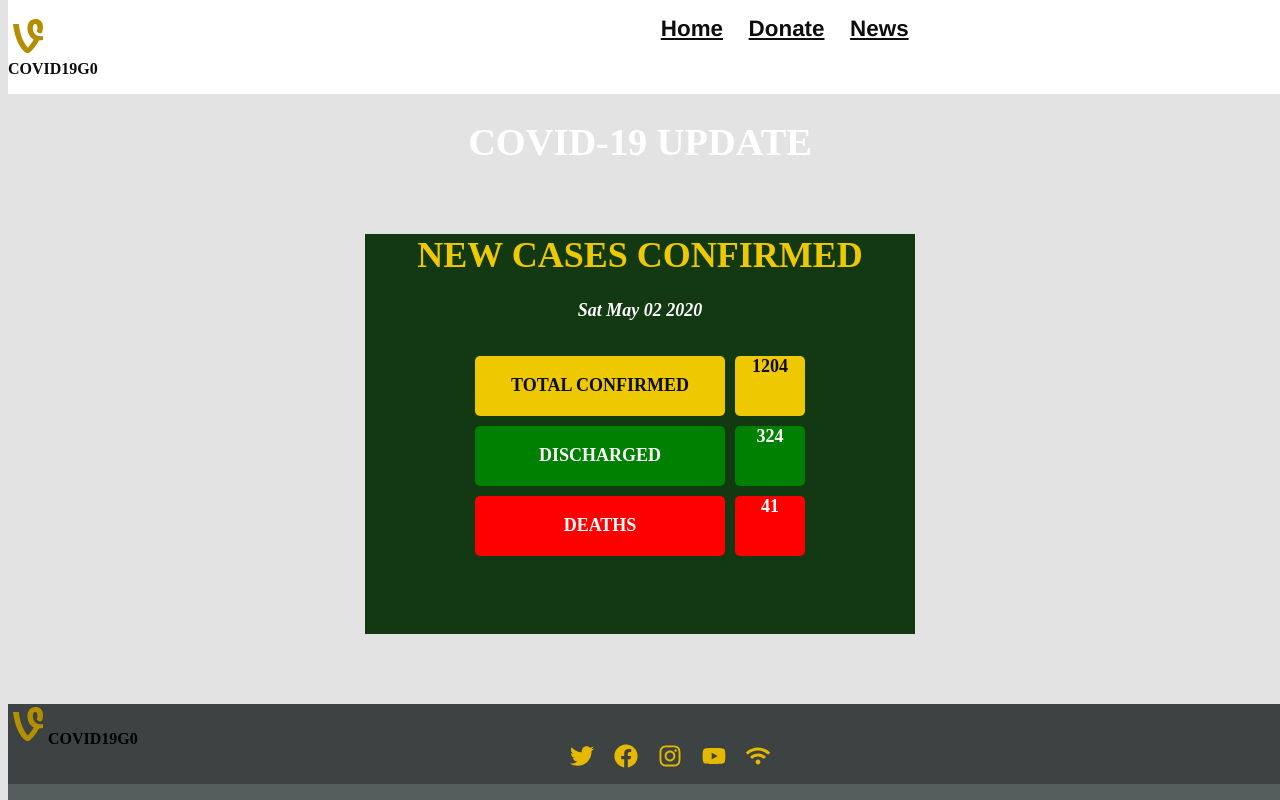
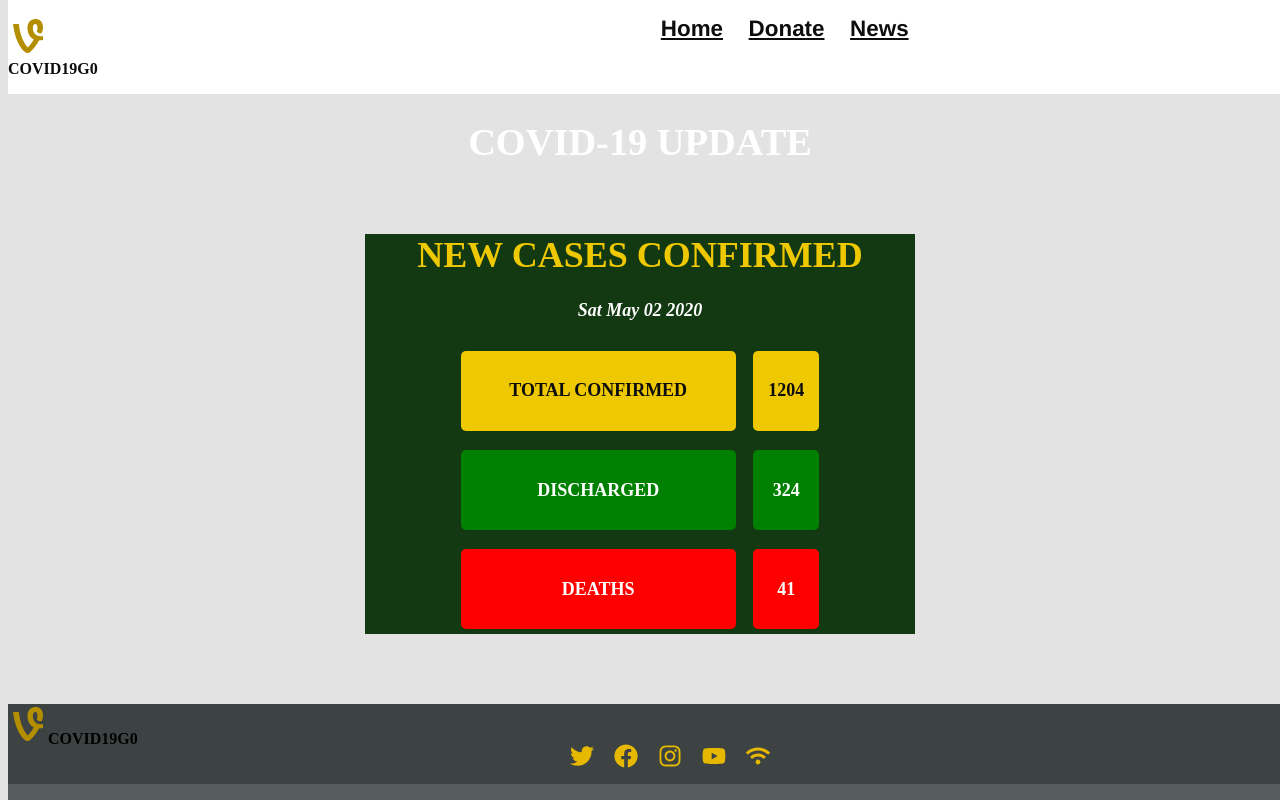
Before and after one commit to KelahKelah/covid19Go, a React (Create React App) app in the folder covid19go/: page / in a window 1280 px wide. Shown: the top 800 px of the page. Built offline with nearby package versions, Linux system fonts and the light colour scheme.

Commit message:
achieved centering of text in card

```diff
--- a/covid19go/src/pages/Home/Home.css
+++ b/covid19go/src/pages/Home/Home.css
@@ -2,7 +2,7 @@
   background-color: #133913;
   width: 550px;
   height: 400px;
-    margin: 70px auto  ;
+  margin: 70px auto;
   text-align: center;
   font-weight: bold;
   font-size: large;
@@ -16,10 +16,9 @@
 }
 .title {
   color: #eec800;
-
 }
 div div label {
-    display: inline
+  /* display: inline; */
 }
 
 .statistic {
@@ -28,63 +27,71 @@ div div label {
 }
 #date {
   color: #fff;
-
 }
 .confirmed {
   display: flex;
   justify-content: center;
+  height: 10vh;
+  margin-bottom: 1.2rem;
+}
 
-    /* height: ; */
+.space {
+  margin-right: 1.1rem;
+}
 
+.width-label {
+  width: 50%;
+}
+
+.width-count {
+  width: 12%;
 }
 .confirmed_item {
   color: #0d0d0d;
   background-color: #eec800;
   border-radius: 5px;
 
+  display: flex;
+  align-items: center;
+  justify-content: center;
 }
 .discharged {
   display: flex;
   justify-content: center;
-
+  height: 10vh;
+  margin-bottom: 1.2rem;
 }
 .discharged_item {
   color: white;
   background-color: green;
   border-radius: 5px;
-    /* vertical-align: middle; */
-
+  display: flex;
+  align-items: center;
+  justify-content: center;
 }
 
 .death {
   display: flex;
   justify-content: center;
   align-content: center;
-    /* text-align: center;  */
+  height: 10vh;
 }
 .death_item {
   color: white;
   background-color: red;
   border-radius: 5px;
-
+  display: flex;
+  align-items: center;
+  justify-content: center;
 }
-label {
+/* label {
   width: 250px;
   height: 60px;
   margin: 5px;
-    /* text-align: center; */
   align-content: center;
-    /* vertical-align: middle; */
-
-
-
-        /* align-items: center; */
-
-
-}
+} */
 .statistic div p {
   width: 70px;
   height: 60px;
   margin: 5px;
-
 }
--- a/covid19go/src/pages/Home/Home.js
+++ b/covid19go/src/pages/Home/Home.js
@@ -6,8 +6,8 @@ import './Home.css';
 const GoogleMapApikey = 'AIzaSyC0Cq0grSLW5T4wMwT8aXIyokN1mYT_XHA'
 
 const Home = () => {
-    const [statistic, setStatistic] = useState({ confirmed:0, discharged:0, death:0 })
-    const [currentDate, setCurrentDate] = useState({date: ''})
+    const [statistic, setStatistic] = useState({ confirmed: 0, discharged: 0, death: 0 })
+    const [currentDate, setCurrentDate] = useState({ date: '' })
     const [loading, setLoading] = useState(false)
     const [error, setError] = useState(false)
 
@@ -37,8 +37,8 @@ const Home = () => {
     let myDate = new Date().toDateString()
 
     useEffect(() => {
-        setStatistic({confirmed: 1204, discharged: 324, deaths: 41})
-        setCurrentDate({date: myDate})
+        setStatistic({ confirmed: 1204, discharged: 324, deaths: 41 })
+        setCurrentDate({ date: myDate })
         console.log(myDate)
 
         // .catch((error) => {
@@ -48,10 +48,10 @@ const Home = () => {
     }, [])
 
 
-    return(
+    return (
         <div>
             <div className='main_title'>
-                    <h1>COVID-19 UPDATE</h1>
+                <h1>COVID-19 UPDATE</h1>
             </div>
             <div className='home_wrap'>
                 <div className='title'>
@@ -60,16 +60,28 @@ const Home = () => {
                 <i id='date'>{currentDate.date}</i>
                 <div className='statistic'>
                     <div className='confirmed'>
-                        <label className='confirmed_item'>TOTAL CONFIRMED</label>
-                        <p className='confirmed_item'>{statistic.confirmed}</p>
+                        <div className='confirmed_item space width-label'>
+                            <div>TOTAL CONFIRMED</div>
+                        </div>
+                        <div className='confirmed_item width-count'>
+                            <div>{statistic.confirmed}</div>
+                        </div>
                     </div>
                     <div className='discharged'>
-                        <label className='discharged_item'>DISCHARGED</label>
-                        <p className='discharged_item'>{statistic.discharged}</p>
+                        <div className='discharged_item space width-label'>
+                            <div >DISCHARGED</div>
+                        </div >
+                        <div className='discharged_item width-count'>
+                            <div>{statistic.discharged}</div>
+                        </div>
                     </div>
                     <div className='death'>
-                        <label className='death_item'>DEATHS</label>
-                        <p className='death_item'>{statistic.deaths}</p>
+                        <div className='death_item space width-label'>
+                            <div>DEATHS</div>
+                        </div>
+                        <div className='death_item width-count'>
+                            <div>{statistic.deaths}</div>
+                        </div>
                     </div>
 
                 </div>
```
Also changed, not shown: 2 other files (tests, documents, lock files or other folders). Lines whose indentation alone changed are shown as unchanged.
